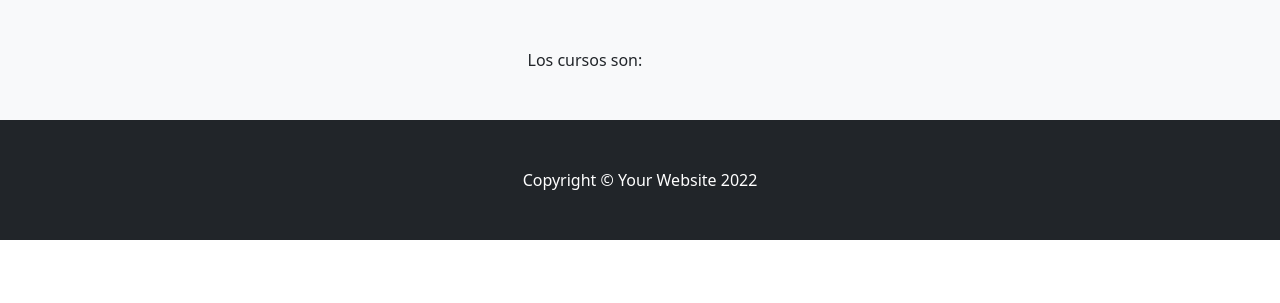
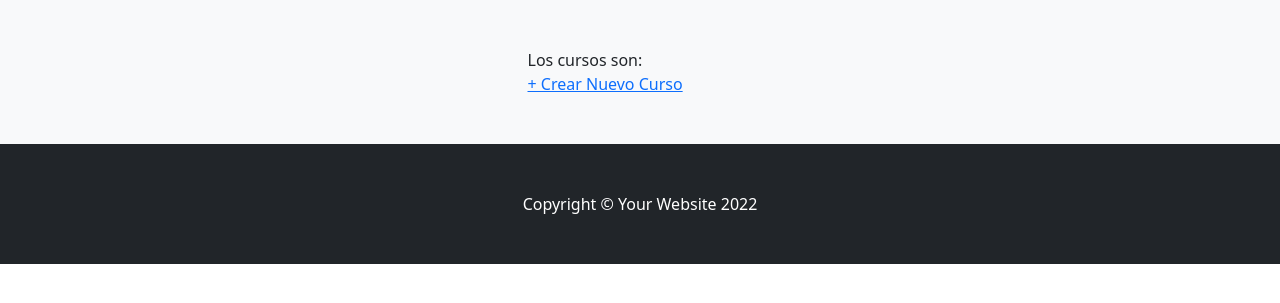
Before and after one commit to lucastrubiano/djangocoder, a Django app: page /coderapp/cursos/ in a window 1280 px wide. Shown: the part 56-359 px from the top of the page. Run offline with Django 4.2, Linux system fonts and the light colour scheme; data that the repository does not hold is empty; some libraries are stand-ins or nearby versions.

Commit message:
agragar link para navegar

```diff
--- a/ProyectoCoder/ProyectoCoderApp/templates/ProyectoCoderApp/cursos.html
+++ b/ProyectoCoder/ProyectoCoderApp/templates/ProyectoCoderApp/cursos.html
@@ -19,6 +19,7 @@ Cursos - App Coder
                         </li>
                     {% endfor %}
                 </ul>
+                <a href="{% url 'crear_curso' %}">+ Crear Nuevo Curso</a>
             </div>
         </div>
     </div>
```
